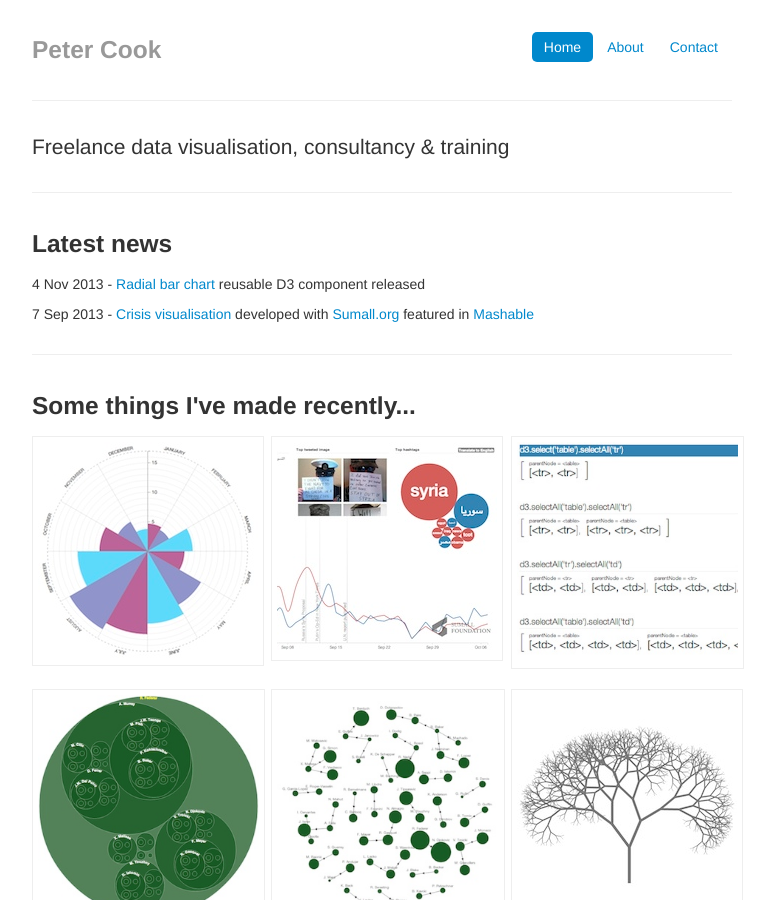
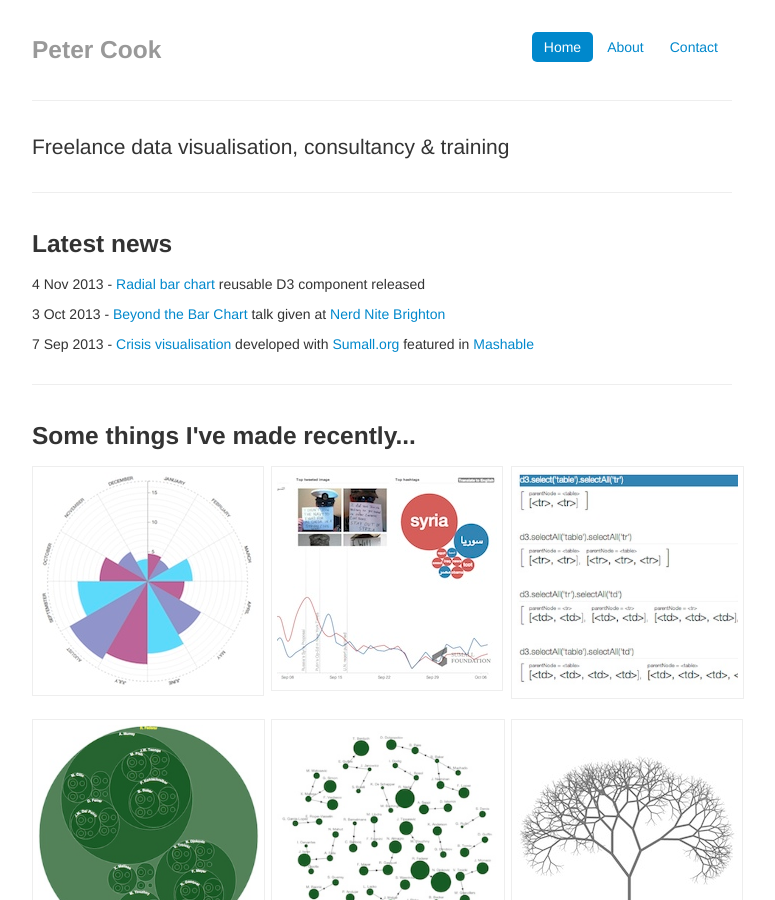
Before and after one commit to peterrcook/prcweb.github.com-deprecated, a Jekyll site: the page built from index.html, in a window 1280 px wide and 900 px high. Shown: the whole window, without its empty margins (258-1033 px from the left). Built offline with Jekyll 4.4.1, drawn with Linux system fonts in a browser that asks for light colours; Markdown is read by kramdown in place of the engine named in the settings; some of the changed text lies outside the part shown.

Commit message:
Add beyond the bar chart links

```diff
--- a/index.html
+++ b/index.html
@@ -12,6 +12,7 @@ description: Home page of Brighton-based Peter Cook who specialises in data visu
 
       <h3>Latest news</h3>
       <p>4 Nov 2013 - <a href="/radialbarchart">Radial bar chart</a> reusable D3 component released</p>
+      <p>3 Oct 2013 - <a href="/slides/beyondthebarchart">Beyond the Bar Chart</a> talk given at <a href="http://brighton.nerdnite.com/2013/09/18/nerd-nite-6-31013/">Nerd Nite Brighton</a></p>
       <p>7 Sep 2013 - <a href="http://sumall.org/syria">Crisis visualisation</a> developed with <a href="http://sumall.org/">Sumall.org</a> featured in <a href="http://mashable.com/2013/09/06/syria-timeline-tweets/">Mashable</a></p>
 
       <!-- <p>25 Sep 2013 - <a href="/d3-workshop">Building Data Visualisations with D3</a> (a one-day course in Brighton, UK). <a href="/d3-workshop">More...</a></p> -->
@@ -206,6 +207,7 @@ description: Home page of Brighton-based Peter Cook who specialises in data visu
       <hr>
 
       <h3>Tutorials and talks</h3>
+      <p><a href="/slides/beyondthebarchart">Slides</a> from my Beyond the Bar Chart talk given at <a href="http://brighton.nerdnite.com/2013/09/18/nerd-nite-6-31013/">Nerd Nite Brighton</a></p>
       <p><a href="/lab/selection">An interactive explanation of D3 selections</a></p>
       <p><a href="/d3-workshop">Building Data Visualisations with D3 One Day Workshop</a></p>
       <p><a href="/slides/d3london">Slides</a> from my talk at the <a href="http://lanyrd.com/2013/london-d3js-5/">London D3 Meetup (June 2013)</a> '10 Views of a Single Dataset'</p>
```
